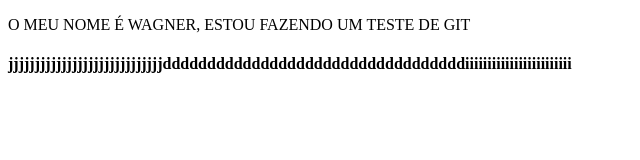
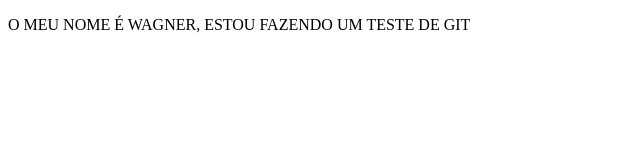
Before and after one commit to rafaelgalvaolm/ProvaWagnerGit, a plain HTML site: page index.html in a window 1280 px wide. Shown: the whole page, without its empty margins (0-640 px from the left). Drawn offline with Linux system fonts and the light colour scheme.

Commit message:
correção linha 13

```diff
--- a/index.html
+++ b/index.html
@@ -10,5 +10,4 @@
     <h1>
     </h1>
 </body>
-<h4>jjjjjjjjjjjjjjjjjjjjjjjjjjjjjddddddddddddddddddddddddddddddddddiiiiiiiiiiiiiiiiiiiiiiii</h4>
 </html>
```
